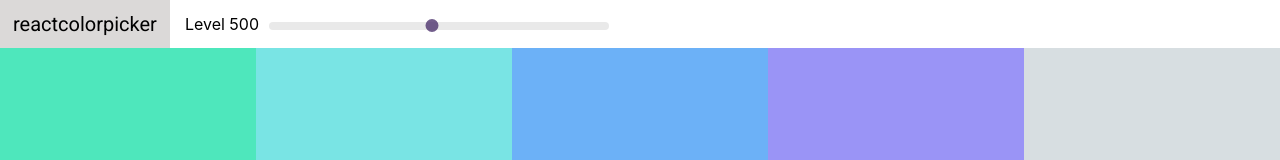
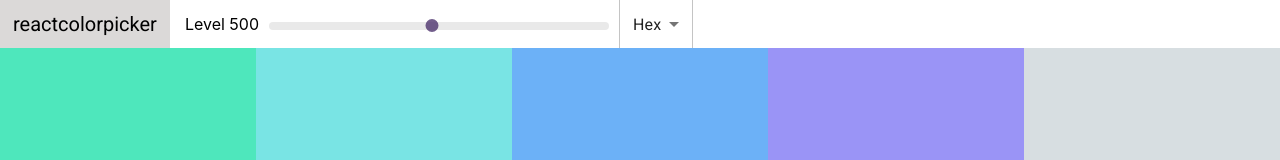
Before and after one commit to nikoladlfc/color-app, a React (Create React App) app: page / in a window 1280 px wide. Shown: the top 160 px of the page. Built offline with nearby package versions, Linux system fonts and the light colour scheme.

Commit message:
Added select and material UI

```diff
--- a/package.json
+++ b/package.json
@@ -3,6 +3,9 @@
   "version": "0.1.0",
   "private": true,
   "dependencies": {
+    "@emotion/react": "^11.9.0",
+    "@emotion/styled": "^11.8.1",
+    "@mui/material": "^5.6.3",
     "@testing-library/jest-dom": "^5.16.4",
     "@testing-library/react": "^13.1.1",
     "@testing-library/user-event": "^13.5.0",
--- a/src/Navbar.js
+++ b/src/Navbar.js
@@ -2,10 +2,25 @@
 import Slider from "rc-slider";
 import "rc-slider/assets/index.css";
 import "./Navbar.css";
+import Select, { SelectChangeEvent } from "@mui/material/Select";
+import MenuItem from "@mui/material/MenuItem";
 
 export default class Navigation extends Component {
+  constructor(props) {
+    super(props);
+    this.state = { format: "hex" };
+    this.handleChange = this.handleChange.bind(this);
+  }
+
+  handleChange(e) {
+    this.setState({ format: e.target.value });
+    this.props.handleChange(e.target.value);
+  }
+
   render() {
     const { level, changeLevel } = this.props;
+    const format = this.state.format;
+
     return (
       <header className="Navbar">
         <div className="logo">
@@ -21,6 +36,13 @@
             onAfterChange={changeLevel}
           />
         </div>
+        <div className="select-container">
+          <Select onChange={this.handleChange} value={format}>
+            <MenuItem value="hex">Hex</MenuItem>
+            <MenuItem value="rgb">RGB</MenuItem>
+            <MenuItem value="rgba">RGBA</MenuItem>
+          </Select>
+        </div>
       </header>
     );
   }
--- a/src/Pallete.js
+++ b/src/Pallete.js
@@ -7,25 +7,34 @@
 export default class extends Component {
   constructor(props) {
     super(props);
-    this.state = { level: 500 };
+    this.state = { level: 500, format: "hex" };
     this.changeLevel = this.changeLevel.bind(this);
+    this.changeFormat = this.changeFormat.bind(this);
   }
   changeLevel(level) {
-    //console.log(level);
     this.setState({ level });
+  }
+
+  changeFormat(val) {
+    this.setState({ format: val });
   }
 
   render() {
     const colors = this.props.palette.colors;
-    const level = this.state.level;
+    const { level, format } = this.state;
+
     const colorBoxes = colors[level].map((clr) => (
-      <ColorBox background={clr.hex} name={clr.name} key={clr.color} />
+      <ColorBox background={clr[format]} name={clr.name} key={clr.color} />
     ));
 
     return (
       <div className="Pallete">
         {/* navigation */}
-        <Navbar level={level} changeLevel={this.changeLevel} />
+        <Navbar
+          level={level}
+          changeLevel={this.changeLevel}
+          handleChange={this.changeFormat}
+        />
         {/* Pallete Colors */}
         <div className="Pallete-colors">{colorBoxes}</div>
 
--- a/src/colorHelpers.js
+++ b/src/colorHelpers.js
@@ -21,7 +21,7 @@
         rgb: chroma(scale[i]).css(),
         rgba: chroma(scale[i])
           .css()
-          .replace("rgba", "rgba")
+          .replace("rgb", "rgba")
           .replace(")", ",1.0)"),
       });
     }
```
Also changed, not shown: 1 other file (tests, documents, lock files or other folders).
